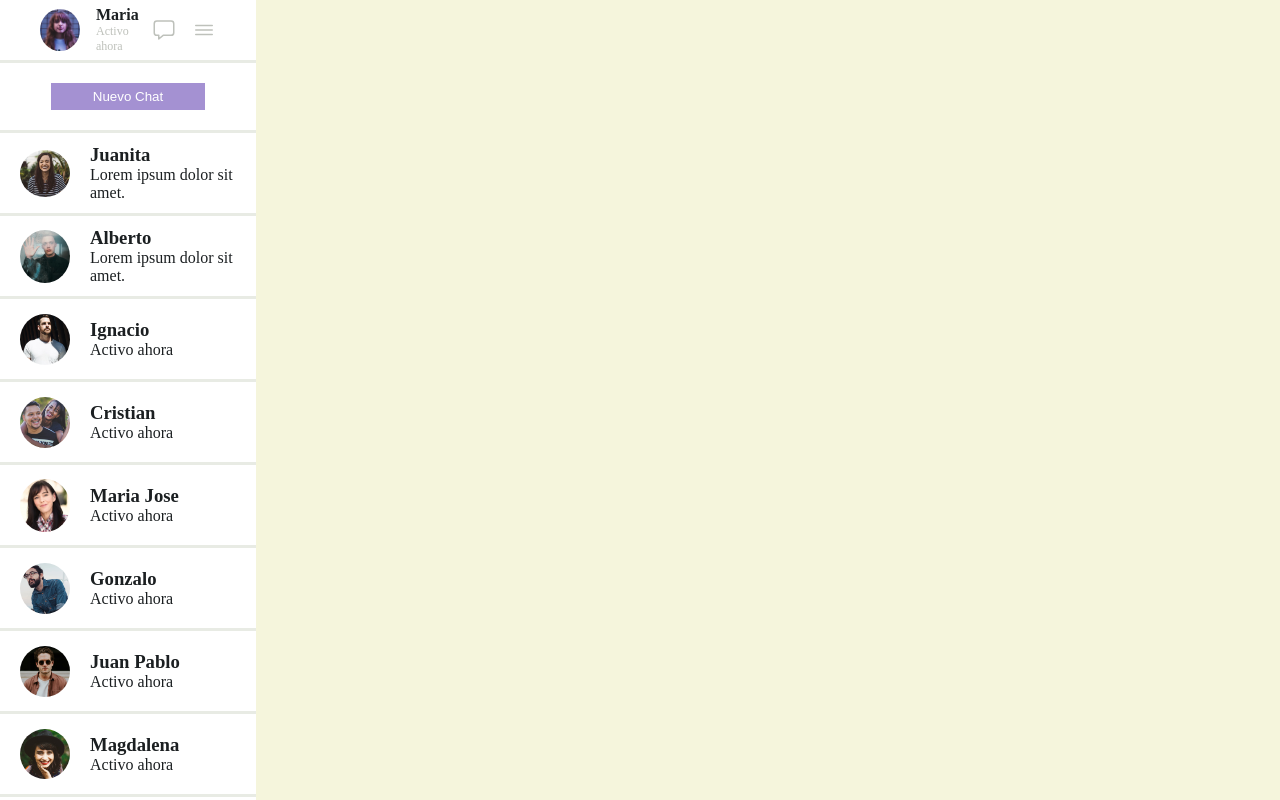
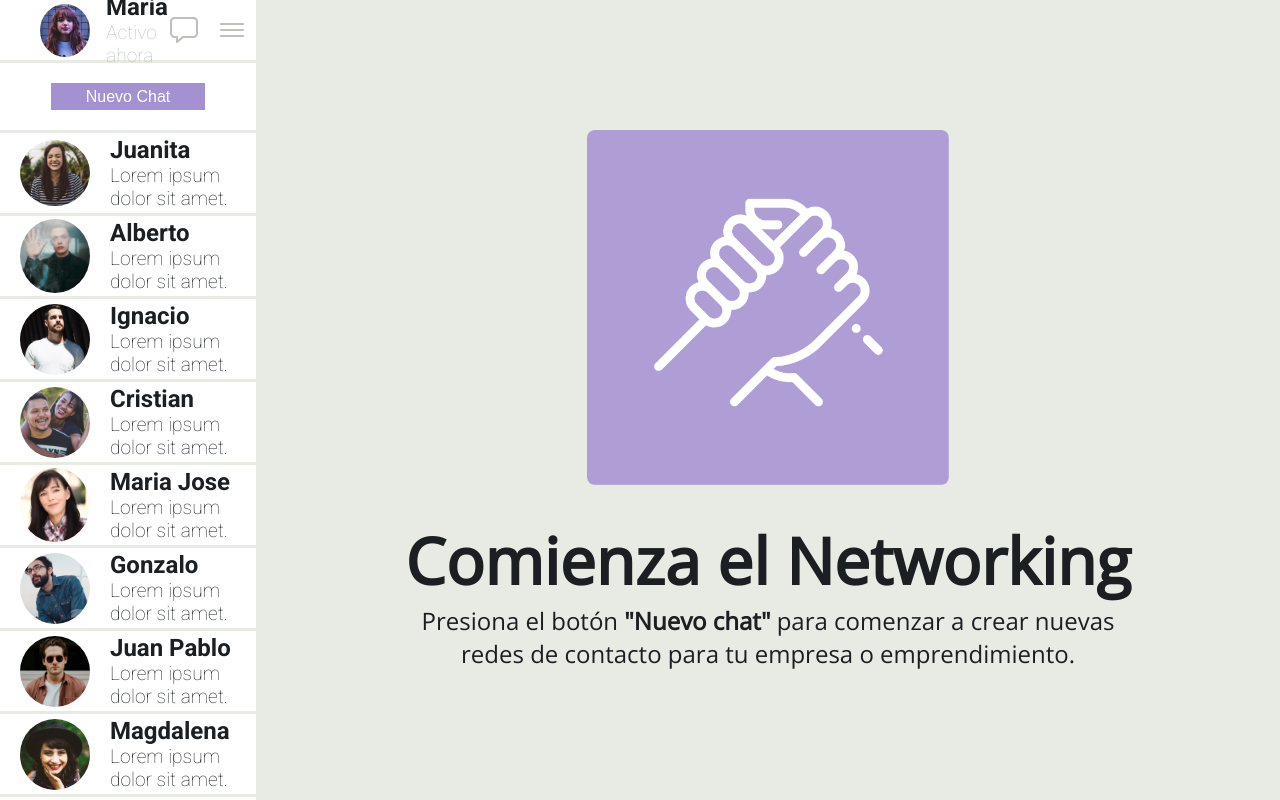
Before and after one commit to LShaggyo/Mensajeria, a plain HTML site: page index.html in a window 1280 px wide. Drawn offline with nearby package versions, Linux system fonts and the light colour scheme.

Commit message:
Terminando proyecto sistema de mensajeria

```diff
--- a/assets/css/style.css
+++ b/assets/css/style.css
@@ -1,5 +1,8 @@
+@import url('https://fonts.googleapis.com/css2?family=Open+Sans:wght@300;400&family=Roboto:wght@100;700&display=swap');
+
 body{
     margin: 0;
+    font-family: 'Roboto', sans-serif;
 }
 
 main {
@@ -28,7 +31,10 @@ main {
 .msg {
     width: 80vw;
     height: 100vh;
-    background-color: beige;
+    background-color: var(--plt);
+    display: flex;
+    justify-content: center;
+    align-items: center;
 }
 
 .header {
@@ -57,7 +63,7 @@ main {
 }
 
 .profile img {
-    width: 40px;
+    width: 50px;
     height: auto;
     border-radius: 50%;
 }
@@ -71,19 +77,19 @@ main {
 
 .profile-text h3 {
     margin: 0;
-    font-size: 16px;
+    font-size: 1.5rem;
     font-weight: bold;
 }
 
 .profile-text p {
     margin: 0;
-    font-size: 12px;
+    font-size: 1.2rem;
     color: var(--fcs);
 }
 
 .header-profile .icon {
     display: flex;
-    font-size: 1.5rem;
+    font-size: 2rem;
     gap: 1rem;
     cursor: pointer;
 }
@@ -130,9 +136,9 @@ main {
 
 
 .new-chat button span {
-    padding: 10px;
     color: white;
-
+    font-size: 1rem;
+    font-weight: lighter;
 }
 
 .chat-msg {
@@ -149,18 +155,72 @@ main {
     border-bottom: solid var(--plt);
     gap: 20px;
     padding: 0px 20px;
+    cursor: pointer;
+    transition: 0.5s ease;
+}
+
+.chat-person:hover {
+    background-color: var(--plt);
 }
 
 .chat-person img {
-    width: 50px;
+    width: 70px;
     height: auto;
     border-radius: 50%;
 }
 
 .chat-person h3 {
     margin: 0;
+    font-size: 1.5rem;
 }
 
 .chat-text p {
     margin: 0;
+    font-size: 1.2rem;
 }
+
+.content-msg {
+    display: flex;
+    justify-content: center;
+    flex-direction: column;
+}
+
+.container-img {
+    width: 100%;
+    height: 100%;
+    display: flex;
+    justify-content: center;
+    align-items: center;
+}
+
+.content-msg img {
+    width: 50%;
+    border-radius: 0.5rem;
+}
+
+.container-text {
+    font-family: 'Open Sans', sans-serif;
+    width: 100%;
+    height: auto;
+    display: flex;
+    justify-content: center;
+    flex-direction: column;
+}
+
+.container-text h1 {
+    margin: 2rem 0 0 0;
+    font-size: 4rem;
+    text-align: center;
+    font-weight: bold;
+}
+
+.container-text p {
+    margin: 0;
+    font-size: 1.5rem;
+    font-weight: lighter;
+    text-align: center;
+}
+
+.container-text p span {
+    font-weight: bold;
+}
--- a/index.html
+++ b/index.html
@@ -51,7 +51,7 @@
             <img src="./assets/img/Ignacio.jpg" alt="foto de perfil de maria" />
             <div class="chat-text">
               <h3 class="name-char">Ignacio</h3>
-              <p class="last-msg">Activo ahora</p>
+              <p class="last-msg">Lorem ipsum dolor sit amet.</p>
             </div>
           </div>
           <div class="chat-person">
@@ -61,7 +61,7 @@
             />
             <div class="chat-text">
               <h3 class="name-char">Cristian</h3>
-              <p class="last-msg">Activo ahora</p>
+              <p class="last-msg">Lorem ipsum dolor sit amet.</p>
             </div>
           </div>
           <div class="chat-person">
@@ -71,14 +71,14 @@
             />
             <div class="chat-text">
               <h3 class="name-char">Maria Jose</h3>
-              <p class="last-msg">Activo ahora</p>
+              <p class="last-msg">Lorem ipsum dolor sit amet.</p>
             </div>
           </div>
           <div class="chat-person">
             <img src="./assets/img/Gonzalo.jpg" alt="foto de perfil de maria" />
             <div class="chat-text">
               <h3 class="name-char">Gonzalo</h3>
-              <p class="last-msg">Activo ahora</p>
+              <p class="last-msg">Lorem ipsum dolor sit amet.</p>
             </div>
           </div>
           <div class="chat-person">
@@ -88,7 +88,7 @@
             />
             <div class="chat-text">
               <h3 class="name-char">Juan Pablo</h3>
-              <p class="last-msg">Activo ahora</p>
+              <p class="last-msg">Lorem ipsum dolor sit amet.</p>
             </div>
           </div>
           <div class="chat-person">
@@ -98,12 +98,26 @@
             />
             <div class="chat-text">
               <h3 class="name-char">Magdalena</h3>
-              <p class="last-msg">Activo ahora</p>
+              <p class="last-msg">Lorem ipsum dolor sit amet.</p>
             </div>
           </div>
         </div>
       </section>
-      <section class="msg"></section>
+      <section class="msg">
+        <div class="content-msg">
+          <div class="container-img">
+            <img src="./assets/img/hand.png" alt="Manos unidas " />
+          </div>
+          <div class="container-text">
+            <h1>Comienza el Networking</h1>
+            <p>
+              Presiona el botón <span>"Nuevo chat"</span> para comenzar a crear
+              nuevas<br />
+              redes de contacto para tu empresa o emprendimiento.
+            </p>
+          </div>
+        </div>
+      </section>
     </main>
     <script
       type="module"
```
